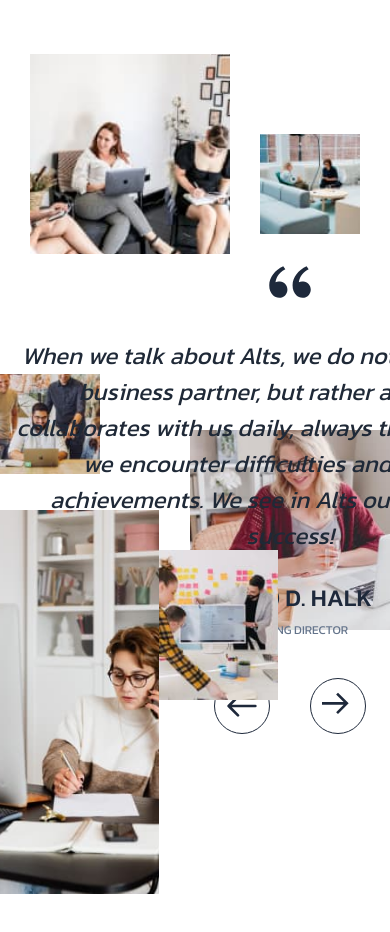
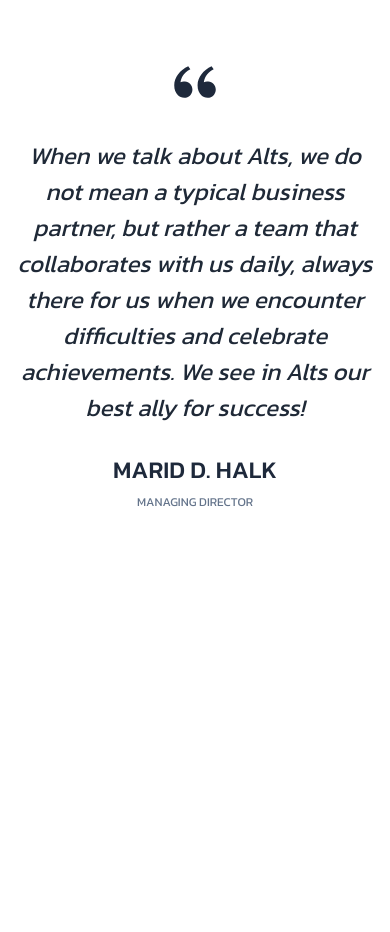
Before and after one commit to tushar-h789/axtra-digital-agency-studio, a Next.js app: page / in a window 390 px wide. Shown: the part 6300-7232 px from the top of the page. After the commit the page ends 6842 px from the top, so only its background shows below. Built offline with nearby package versions, Linux system fonts and the light colour scheme.

Commit message:
commants section responsive done

```diff
--- a/src/app/_components/Sections/CommentsSection.tsx
+++ b/src/app/_components/Sections/CommentsSection.tsx
@@ -51,7 +51,7 @@
         <div className="relative">
           {/* Top Images */}
           <div className="flex justify-evenly">
-            <div className="relative w-[200px] h-[200px]">
+            <div className="relative w-[200px] h-[200px] hidden md:block">
               <Image
                 src={upCommentImageLeft}
                 alt="Comments Image Left side"
@@ -59,7 +59,7 @@
                 className="object-cover"
               />
             </div>
-            <div className="relative w-[100px] h-[100px] mt-20">
+            <div className="relative w-[100px] h-[100px] mt-20 hidden md:block">
               <Image
                 src={upCommentImageRight}
                 alt="Comments Image Right side"
@@ -71,7 +71,7 @@
 
           {/* Middle Images */}
           <div className="w-full absolute top-80 flex justify-between gap-8">
-            <div className="relative w-[100px] h-[100px]">
+            <div className="relative w-[100px] h-[100px] hidden md:block">
               <Image
                 src={middleCommentImageLeft}
                 alt="Comments Image Left side"
@@ -79,7 +79,7 @@
                 className="object-cover"
               />
             </div>
-            <div className="relative w-[200px] h-[200px] mt-14">
+            <div className="relative w-[200px] h-[200px] mt-14 hidden md:block">
               <Image
                 src={middleCommentImageRight}
                 alt="Comments Image Right side"
@@ -90,7 +90,7 @@
           </div>
 
           {/* Carousel Section */}
-          <div className="w-[580px] mx-auto">
+          <div className="md:w-[580px] mx-auto">
             <div className="text-center mx-auto">
               <DoubleQuotationUpIcon className="w-14 mx-auto mb-7 text-slate-800" />
             </div>
@@ -117,7 +117,7 @@
                 </div>
               </div>
 
-              <div className="flex justify-center gap-10 mt-10 w-[580px] mx-auto">
+              <div className="flex justify-center gap-10 mt-10 md:w-[580px] w-full mx-auto z-10">
                 <button
                   onClick={scrollPrev}
                   className="bg-white rounded-full hover:bg-gray-950 transition border border-slate-800 text-slate-800 hover:text-slate-200 flex items-center justify-center w-14 h-14"
@@ -136,7 +136,7 @@
 
           {/* Bottom Images */}
           <div className="flex justify-between -mt-56">
-            <div className="relative w-[200px] h-[384px]">
+            <div className="relative w-[200px] h-[384px] hidden md:block">
               <Image
                 src={bottomCommentImageLeft}
                 alt="Comments Image Left side"
@@ -144,7 +144,7 @@
                 className="object-cover"
               />
             </div>
-            <div className="relative w-[150px] h-[150px] mt-10 z-10 mr-28">
+            <div className="relative w-[150px] h-[150px] mt-10 z-10 mr-28 hidden md:block">
               <Image
                 src={bottomCommentImageRight}
                 alt="Comments Image Right side"
```
